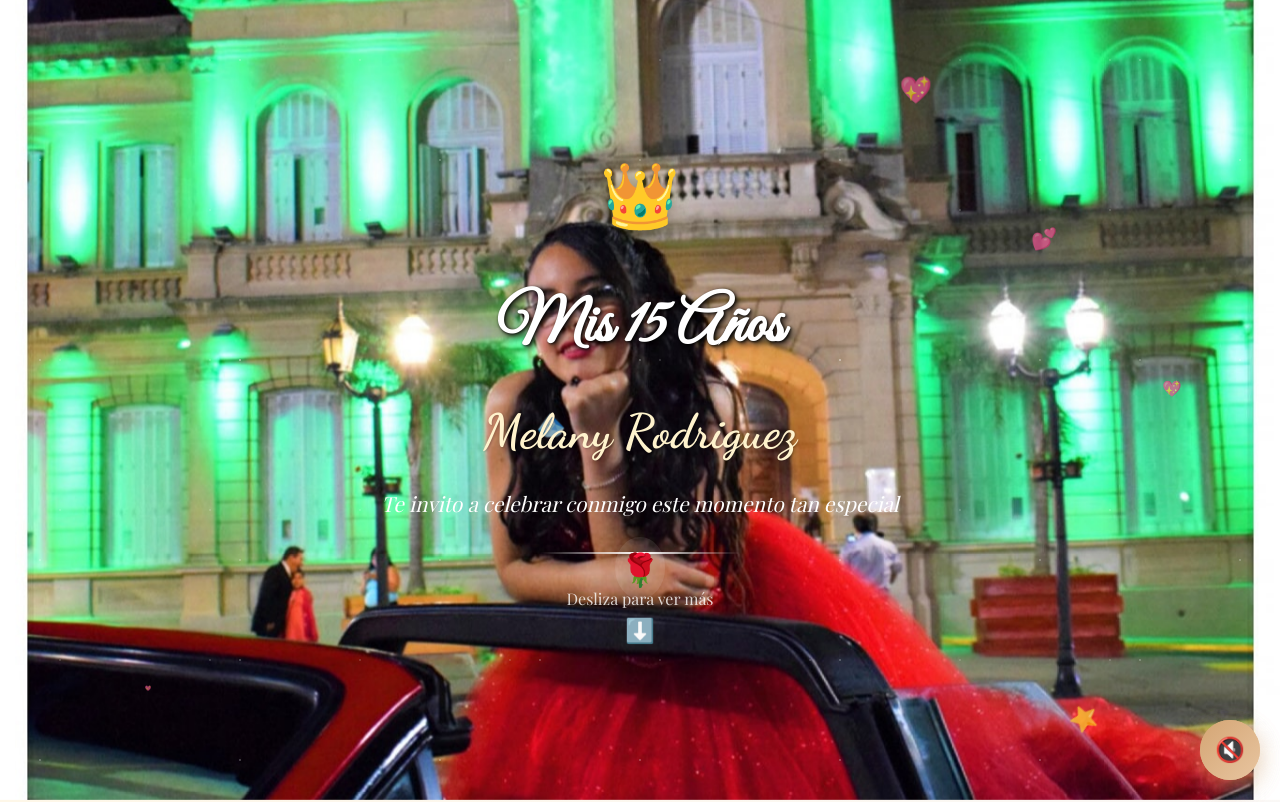
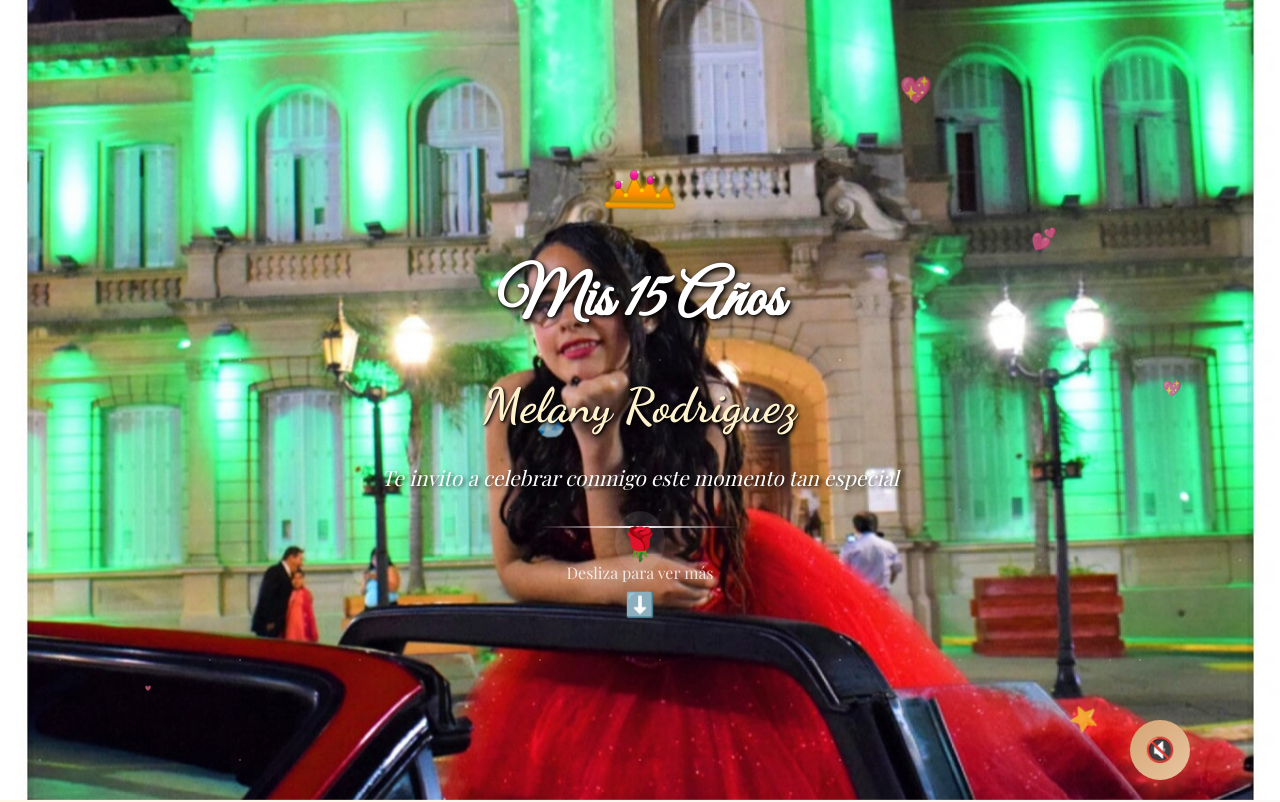
Before and after one commit to InaViviant/Mis_XV_Premium, a plain HTML site: page index.html in a window 1280 px wide. Shown: the top 802 px of the page. Drawn offline with nearby package versions, Linux system fonts and the light colour scheme.

Commit message:
cambio corona por una svg

```diff
--- a/css/styles.css
+++ b/css/styles.css
@@ -41,7 +41,6 @@ body {
     position: relative;
     overflow: hidden;
 }
-
 
 .parallax-bg {
     position: absolute;
@@ -57,22 +56,10 @@ body {
     will-change: transform;
     z-index: 1;
 }
-/*
-.parallax-bg::before {
-    content: '';
-    position: absolute;
-    top: 0;
-    left: 0;
-    width: 100%;
-    height: 100%;
-    background: linear-gradient(135deg, rgba(212, 165, 116, 0.8) 0%, rgba(232, 197, 160, 0.7) 50%, rgba(244, 215, 180, 0.6) 100%);
-    z-index: 2;
-}*/
 
 #presentacion .container {
     position: relative;
     z-index: 3;
-
 }
 
 .sparkles {
@@ -91,27 +78,27 @@ body {
 }
 
 @keyframes sparkle {
-
-    0%,
-    100% {
+    0%, 100% {
         opacity: 0.3;
     }
-
     50% {
         opacity: 1;
     }
 }
 
-.crown-decoration {
+/* Nueva corona SVG */
+.crown-decoration-svg {
     position: relative;
     margin-bottom: 2rem;
-}
-
-.crown {
-    font-size: 4rem;
-    display: inline-block;
-    animation: bounce 2s infinite;
-    filter: drop-shadow(0 4px 8px rgba(0, 0, 0, 0.3));
+    display: flex;
+    justify-content: center;
+    align-items: center;
+}
+
+.crown-svg {
+    animation: crown-float 3s ease-in-out infinite;
+    filter: drop-shadow(0 8px 15px rgba(0, 0, 0, 0.3));
+    z-index: 10;
 }
 
 .crown-glow {
@@ -119,41 +106,42 @@ body {
     top: 50%;
     left: 50%;
     transform: translate(-50%, -50%);
-    width: 100px;
-    height: 100px;
-    background: radial-gradient(circle, rgba(255, 223, 0, 0.3) 0%, transparent 70%);
-    animation: glow 2s ease-in-out infinite alternate;
-}
-
-@keyframes bounce {
-
-    0%,
-    20%,
-    50%,
-    80%,
-    100% {
-        transform: translateY(0);
-    }
-
-    40% {
-        transform: translateY(-10px);
-    }
-
-    60% {
-        transform: translateY(-5px);
-    }
-}
-
-@keyframes glow {
+    width: 120px;
+    height: 120px;
+    background: radial-gradient(circle, rgba(255, 223, 0, 0.4) 0%, rgba(255, 165, 0, 0.2) 50%, transparent 70%);
+    animation: glow-pulse 2s ease-in-out infinite alternate;
+    border-radius: 50%;
+}
+
+@keyframes crown-float {
+    0%, 100% {
+        transform: translateY(0px) rotate(0deg);
+    }
+    25% {
+        transform: translateY(-8px) rotate(1deg);
+    }
+    50% {
+        transform: translateY(-5px) rotate(0deg);
+    }
+    75% {
+        transform: translateY(-8px) rotate(-1deg);
+    }
+}
+
+@keyframes glow-pulse {
     from {
-        opacity: 0.3;
+        opacity: 0.4;
         transform: translate(-50%, -50%) scale(1);
     }
-
     to {
         opacity: 0.8;
-        transform: translate(-50%, -50%) scale(1.2);
-    }
+        transform: translate(-50%, -50%) scale(1.1);
+    }
+}
+
+.crown-svg:hover {
+    animation-duration: 1s;
+    filter: drop-shadow(0 12px 25px rgba(255, 215, 0, 0.5));
 }
 
 .main-title {
@@ -170,7 +158,7 @@ body {
     font-weight: 700;
     margin-bottom: 1rem;
     color: #fff3cd;
-    text-shadow: 1px 1px 2px rgba(0, 0, 0, 0.2);
+    text-shadow: 2px 2px 4px rgba(0, 0, 0, 0.8), 1px 1px 2px rgba(0, 0, 0, 0.9);
     animation: fadeInUp 1s ease-out 0.3s both;
 }
 
@@ -179,6 +167,7 @@ body {
     margin-bottom: 2rem;
     font-style: italic;
     opacity: 0.95;
+    text-shadow: 2px 2px 4px rgba(0, 0, 0, 0.8);
     animation: fadeInUp 1s ease-out 0.6s both;
 }
 
@@ -219,12 +208,9 @@ body {
 }
 
 @keyframes float {
-
-    0%,
-    100% {
+    0%, 100% {
         transform: translateY(0px);
     }
-
     50% {
         transform: translateY(-10px);
     }
@@ -277,15 +263,12 @@ body {
         transform: translateY(100vh) scale(0);
         opacity: 0;
     }
-
     10% {
         opacity: 0.7;
     }
-
     90% {
         opacity: 0.7;
     }
-
     100% {
         transform: translateY(-100px) scale(1);
         opacity: 0;
@@ -297,7 +280,6 @@ body {
         opacity: 0;
         transform: translateY(30px);
     }
-
     to {
         opacity: 1;
         transform: translateY(0);
@@ -357,26 +339,19 @@ body {
 }
 
 @keyframes pulse {
-
-    0%,
-    100% {
+    0%, 100% {
         transform: scale(1);
     }
-
     50% {
         transform: scale(1.05);
     }
 }
 
 @keyframes blink {
-
-    0%,
-    50% {
+    0%, 50% {
         opacity: 1;
     }
-
-    51%,
-    100% {
+    51%, 100% {
         opacity: 0.3;
     }
 }
@@ -660,13 +635,14 @@ body {
     opacity: 0.9;
 }
 
+/* Flechas del carrusel más sutiles */
 .carousel-btn {
     position: absolute;
     top: 50%;
     transform: translateY(-50%);
-    background: rgba(212, 165, 116, 0.8);
-    color: white;
-    border: none;
+    background: rgba(255, 255, 255, 0.2);
+    color: rgba(255, 255, 255, 0.6);
+    border: 1px solid rgba(255, 255, 255, 0.1);
     width: 50px;
     height: 50px;
     border-radius: 50%;
@@ -674,11 +650,16 @@ body {
     cursor: pointer;
     transition: all 0.3s ease;
     z-index: 3;
+    backdrop-filter: blur(10px);
+    opacity: 0.4;
 }
 
 .carousel-btn:hover {
-    background: #d4a574;
+    background: rgba(212, 165, 116, 0.8);
+    color: white;
     transform: translateY(-50%) scale(1.1);
+    opacity: 1;
+    box-shadow: 0 8px 25px rgba(212, 165, 116, 0.3);
 }
 
 .carousel-btn.prev {
@@ -713,7 +694,7 @@ body {
     transform: scale(1.2);
 }
 
-/* Sección de Compartir Fotos - Ahora con el mismo estilo */
+/* Sección de Compartir Fotos */
 .share-photos-content {
     max-width: 600px;
     margin: 0 auto;
@@ -1240,10 +1221,18 @@ body {
         font-size: 1.1rem;
     }
 
-    /* Cronómetro mejorado para móviles */
+    .crown-svg {
+        width: 60px;
+        height: 40px;
+    }
+
+    .crown-glow {
+        width: 100px;
+        height: 100px;
+    }
+
     .countdown-container {
         gap: 0.8rem;
-        /* Forzamos que se vean en 2 filas de 2 elementos cada una */
         max-width: 300px;
         margin: 0 auto;
     }
@@ -1265,7 +1254,6 @@ body {
 
     .countdown-separator {
         font-size: 1.5rem;
-        /* Ocultamos los separadores en móvil para mejor layout */
         display: none;
     }
 
@@ -1285,6 +1273,8 @@ body {
         width: 40px;
         height: 40px;
         font-size: 1.2rem;
+        opacity: 0.6;
+        background: rgba(255, 255, 255, 0.3);
     }
 
     .carousel-btn.prev {
@@ -1325,7 +1315,6 @@ body {
     .instruction-item {
         min-width: 120px;
     }
-}
 
     .music-controls {
         bottom: 15px;
@@ -1334,6 +1323,7 @@ body {
 
     .volume-control {
         min-width: 180px;
+    }
 }
 
 @media (max-width: 480px) {
@@ -1342,6 +1332,16 @@ body {
         height: 100%;
     }
 
+    .crown-svg {
+        width: 50px;
+        height: 35px;
+    }
+
+    .crown-glow {
+        width: 80px;
+        height: 80px;
+    }
+
     .countdown-container {
         gap: 0.5rem;
         max-width: 280px;
@@ -1373,7 +1373,7 @@ body {
         min-width: 160px;
     }
 }
-/* Alternativa: Layout vertical para pantallas muy pequeñas */
+
 @media (max-width: 360px) {
     .countdown-container {
         flex-direction: column;
@@ -1423,22 +1423,18 @@ body {
         transform: scale(0.3);
         opacity: 0;
     }
-
     50% {
         transform: scale(1.05);
     }
-
     70% {
         transform: scale(0.9);
     }
-
     100% {
         transform: scale(1);
         opacity: 1;
     }
 }
 
-/* Efectos adicionales */
 .section-title,
 .icon {
     animation: fadeInUp 0.8s ease-out;
@@ -1460,7 +1456,6 @@ body {
     transform: translateY(-5px);
 }
 
-/* Notificación de copiado */
 .copy-notification {
     position: fixed;
     top: 50%;
@@ -1479,14 +1474,12 @@ body {
         opacity: 0;
         transform: translate(-50%, -50%) scale(0.8);
     }
-
     to {
         opacity: 1;
         transform: translate(-50%, -50%) scale(1);
     }
 }
 
-/* Mensaje de alerta personalizado */
 .custom-alert {
     position: fixed;
     top: 50%;
@@ -1549,7 +1542,6 @@ body {
         opacity: 0;
         transform: translate(-50%, -50%) scale(0.8);
     }
-
     to {
         opacity: 1;
         transform: translate(-50%, -50%) scale(1);
@@ -1562,28 +1554,24 @@ body {
     }
 }
 
-/* Estilos para el botón del controlador de música */
-.music-toggle {
-    position: fixed;
-    bottom: 20px;
-    right: 20px;
-    background: linear-gradient(135deg, #d4a574, #e8c5a0);
-    color: white;
-    border: none;
-    width: 60px;
-    height: 60px;
+/* Efectos adicionales de ripple para botones */
+.copy-btn, .carousel-btn, .share-button, .calendar-btn {
+    position: relative;
+    overflow: hidden;
+}
+
+.ripple {
+    position: absolute;
     border-radius: 50%;
-    font-size: 1.5rem;
-    cursor: pointer;
-    z-index: 1000;
-    box-shadow: 0 8px 25px rgba(212, 165, 116, 0.3);
-    transition: all 0.3s ease;
-    display: flex;
-    align-items: center;
-    justify-content: center;
-}
-
-.music-toggle:hover {
-    transform: scale(1.1);
-    box-shadow: 0 12px 35px rgba(212, 165, 116, 0.4);
-}
+    background: rgba(255, 255, 255, 0.6);
+    transform: scale(0);
+    animation: ripple 0.6s linear;
+    pointer-events: none;
+}
+
+@keyframes ripple {
+    to {
+        transform: scale(4);
+        opacity: 0;
+    }
+}
--- a/index.html
+++ b/index.html
@@ -20,9 +20,55 @@
             <div class="heart">💖</div>
         </div>
         <div class="container">
-            <div class="crown-decoration">
+            <div class="crown-decoration-svg">
                 <div class="crown-glow"></div>
-                <div class="crown">👑</div>
+                <svg class="crown-svg" width="80" height="50" viewBox="0 0 80 50">
+                    <defs>
+                        <linearGradient id="goldGradient" x1="0%" y1="0%" x2="0%" y2="100%">
+                            <stop offset="0%" style="stop-color:#FFD700;stop-opacity:1" />
+                            <stop offset="30%" style="stop-color:#FFA500;stop-opacity:1" />
+                            <stop offset="70%" style="stop-color:#FF8C00;stop-opacity:1" />
+                            <stop offset="100%" style="stop-color:#B8860B;stop-opacity:1" />
+                        </linearGradient>
+                        <linearGradient id="gemGradient" x1="0%" y1="0%" x2="0%" y2="100%">
+                            <stop offset="0%" style="stop-color:#FF69B4;stop-opacity:1" />
+                            <stop offset="50%" style="stop-color:#FF1493;stop-opacity:1" />
+                            <stop offset="100%" style="stop-color:#C71585;stop-opacity:1" />
+                        </linearGradient>
+                        <filter id="glow">
+                            <feGaussianBlur stdDeviation="3" result="coloredBlur"/>
+                            <feMerge>
+                                <feMergeNode in="coloredBlur"/>
+                                <feMergeNode in="SourceGraphic"/>
+                            </feMerge>
+                        </filter>
+                    </defs>
+
+                    <!-- Base de la corona -->
+                    <rect x="5" y="42" width="70" height="6" fill="url(#goldGradient)" stroke="#B8860B" stroke-width="1" rx="3"/>
+
+                    <!-- Picos de la corona -->
+                    <path d="M10 42 L18 25 L26 35 L34 15 L42 30 L50 20 L58 35 L66 25 L74 42 Z"
+                          fill="url(#goldGradient)"
+                          stroke="#B8860B"
+                          stroke-width="1.5"
+                          filter="url(#glow)"/>
+
+                    <!-- Gemas en los picos -->
+                    <ellipse cx="18" cy="25" rx="3" ry="4" fill="url(#gemGradient)" stroke="#8B008B" stroke-width="0.5"/>
+                    <ellipse cx="34" cy="15" rx="4" ry="5" fill="url(#gemGradient)" stroke="#8B008B" stroke-width="0.5"/>
+                    <ellipse cx="50" cy="20" rx="3" ry="4" fill="url(#gemGradient)" stroke="#8B008B" stroke-width="0.5"/>
+
+                    <!-- Detalles decorativos -->
+                    <circle cx="26" cy="35" r="2" fill="#FFD700"/>
+                    <circle cx="42" cy="30" r="2" fill="#FFD700"/>
+                    <circle cx="58" cy="35" r="2" fill="#FFD700"/>
+
+                    <!-- Brillitos -->
+                    <circle cx="22" cy="22" r="1" fill="#FFFFFF" opacity="0.8"/>
+                    <circle cx="38" cy="12" r="1" fill="#FFFFFF" opacity="0.8"/>
+                    <circle cx="54" cy="17" r="1" fill="#FFFFFF" opacity="0.8"/>
+                </svg>
             </div>
             <h1 class="main-title">Mis   15   Años</h1>
             <h2 class="name">Melany Rodriguez</h2>
@@ -161,7 +207,7 @@
                         </div>
                     </div>
                     <div class="carousel-slide">
-                        <img src="assets/mela2.jpg" alt="Amigas">
+                        <img src="assets/mela2.jpg alt="Amigas">
                         <div class="carousel-caption">
                             <p>Risas y complicidad</p>
                         </div>
```
Lines whose indentation alone changed are shown as unchanged.
